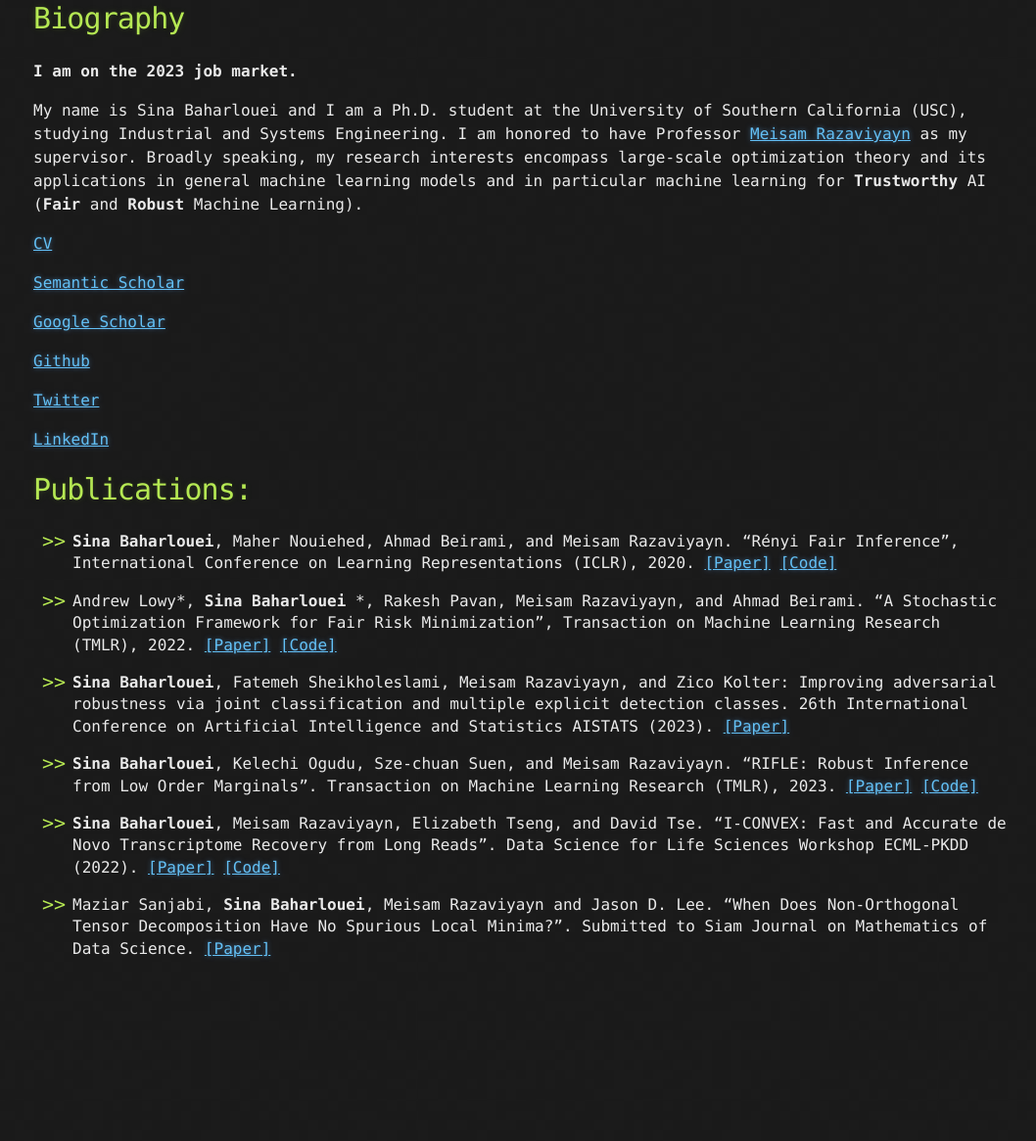
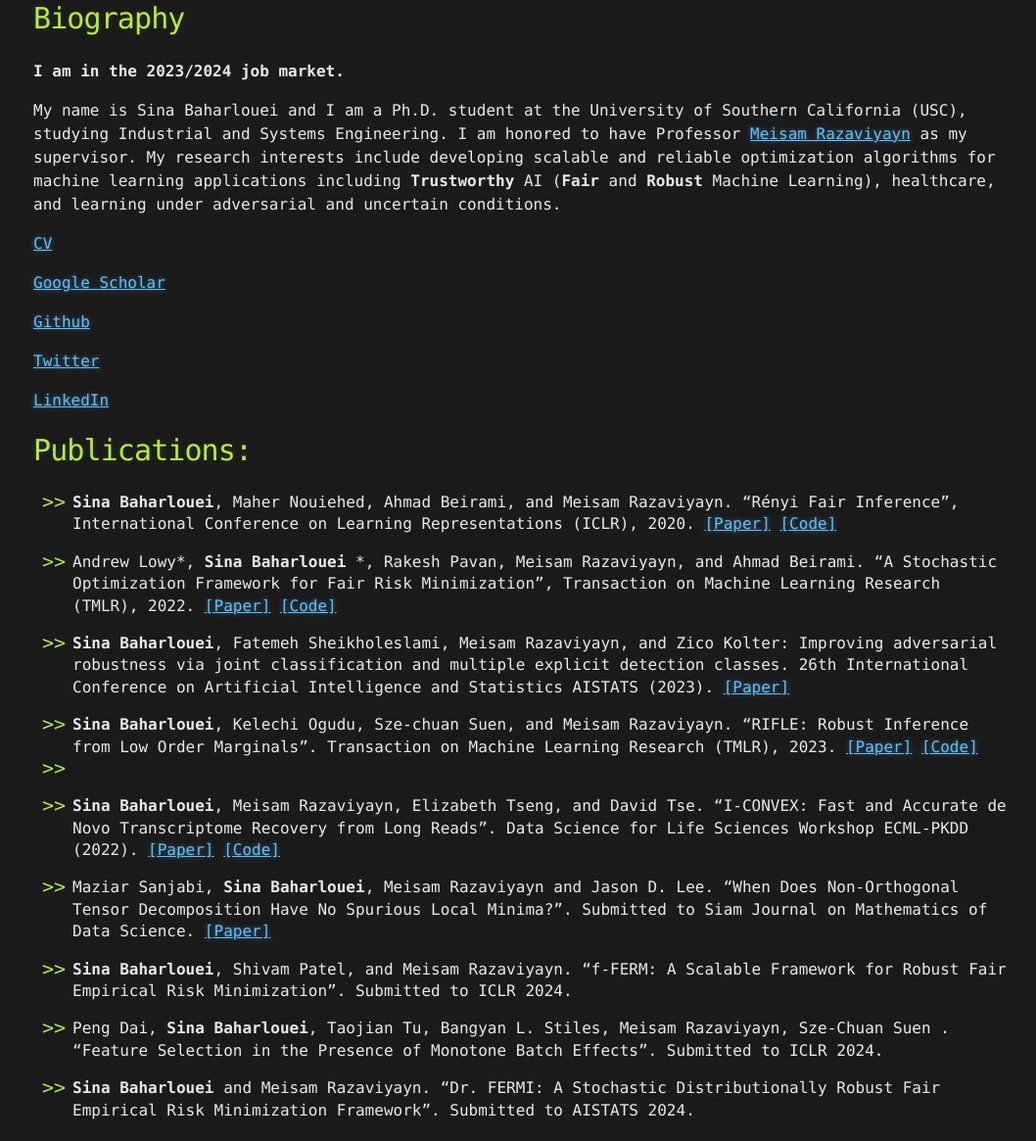
Before and after one commit to sinaBaharlouei/SinaBhr.github.io, a Jekyll site: the page built from index.md, in a window 1280 px wide and 1400 px high, scrolled down 238 px. Shown: the part 235-1400 px from the top of the window at 98% size, without its empty margins (106-1164 px from the left). Built offline with Jekyll 4.4.1, drawn with Linux system fonts in a browser that asks for light colours; our own code applies the rules of GitHub Pages for plain Markdown files; the repository's description, which GitHub fills in, is left out; before the commit the page ends 1473 px from its top, so only the background shows below that.

Commit message:
Update index.md

```diff
--- a/index.md
+++ b/index.md
@@ -2,13 +2,11 @@
 
 
 # Biography
-**I am on the 2023 job market.**
+**I am in the 2023/2024 job market.**
 
-My name is Sina Baharlouei and I am a Ph.D. student at the University of Southern California (USC), studying Industrial and Systems Engineering. I am honored to have Professor [Meisam Razaviyayn](https://sites.usc.edu/razaviyayn/) as my supervisor. Broadly speaking, my research interests encompass large-scale optimization theory and its applications in general machine learning models and in particular machine learning for **Trustworthy** AI (**Fair** and **Robust** Machine Learning).
+My name is Sina Baharlouei and I am a Ph.D. student at the University of Southern California (USC), studying Industrial and Systems Engineering. I am honored to have Professor [Meisam Razaviyayn](https://sites.usc.edu/razaviyayn/) as my supervisor. My research interests include developing scalable and reliable optimization algorithms for machine learning applications including **Trustworthy** AI (**Fair** and **Robust** Machine Learning), healthcare, and learning under adversarial and uncertain conditions.
 
-[CV](https://github.com/sinaBaharlouei/website/raw/master/CV_Nov_2022.pdf)
-
-[Semantic Scholar](https://www.semanticscholar.org/author/Sina-Baharlouei/148009027)
+[CV](https://github.com/sinaBaharlouei/website/raw/master/CV_Sep_2023.pdf)
 
 [Google Scholar](https://scholar.google.com/citations?user=a-yq6EAAAAAJ&hl=en)
 
@@ -28,12 +26,20 @@ My name is Sina Baharlouei and I am a Ph.D. student at the University of Souther
 * **Sina Baharlouei**, Fatemeh Sheikholeslami, Meisam Razaviyayn, and Zico Kolter: Improving adversarial robustness via joint classification and multiple explicit detection classes. 26th International Conference on Artificial Intelligence and Statistics AISTATS (2023). [[Paper]](https://arxiv.org/pdf/2210.14410.pdf)
 
 
-
 * **Sina Baharlouei**, Kelechi Ogudu, Sze-chuan Suen, and Meisam Razaviyayn. "RIFLE: Robust Inference from Low Order Marginals". Transaction on Machine Learning Research (TMLR), 2023. [[Paper]](https://openreview.net/forum?id=oud7Ny0KQy) [[Code]](https://github.com/optimization-for-data-driven-science/RIFLE)
-
+*
 
 * **Sina Baharlouei**, Meisam Razaviyayn, Elizabeth Tseng, and David Tse. "I-CONVEX: Fast and Accurate de Novo Transcriptome Recovery from Long Reads". Data Science for Life Sciences Workshop ECML-PKDD (2022). [[Paper]](https://www.biorxiv.org/content/10.1101/2020.09.28.317594v1.full.pdf) [[Code]](https://github.com/sinaBaharlouei/I-CONVEX)
 
 
 * Maziar Sanjabi, **Sina Baharlouei**, Meisam Razaviyayn and Jason D. Lee. "When Does Non-Orthogonal Tensor Decomposition Have No Spurious Local Minima?". Submitted to
 Siam Journal on Mathematics of Data Science. [[Paper]](https://arxiv.org/pdf/1911.09815.pdf)
+
+
+* **Sina Baharlouei**, Shivam Patel, and Meisam Razaviyayn. "f-FERM: A Scalable Framework for Robust Fair Empirical Risk Minimization". Submitted to ICLR 2024.
+
+
+* Peng Dai, **Sina Baharlouei**, Taojian Tu, Bangyan L. Stiles, Meisam Razaviyayn, Sze-Chuan Suen . "Feature Selection in the Presence of Monotone Batch Effects". Submitted to ICLR 2024.
+
+
+* **Sina Baharlouei** and Meisam Razaviyayn. "Dr. FERMI: A Stochastic Distributionally Robust Fair Empirical Risk Minimization Framework". Submitted to AISTATS 2024.
```
